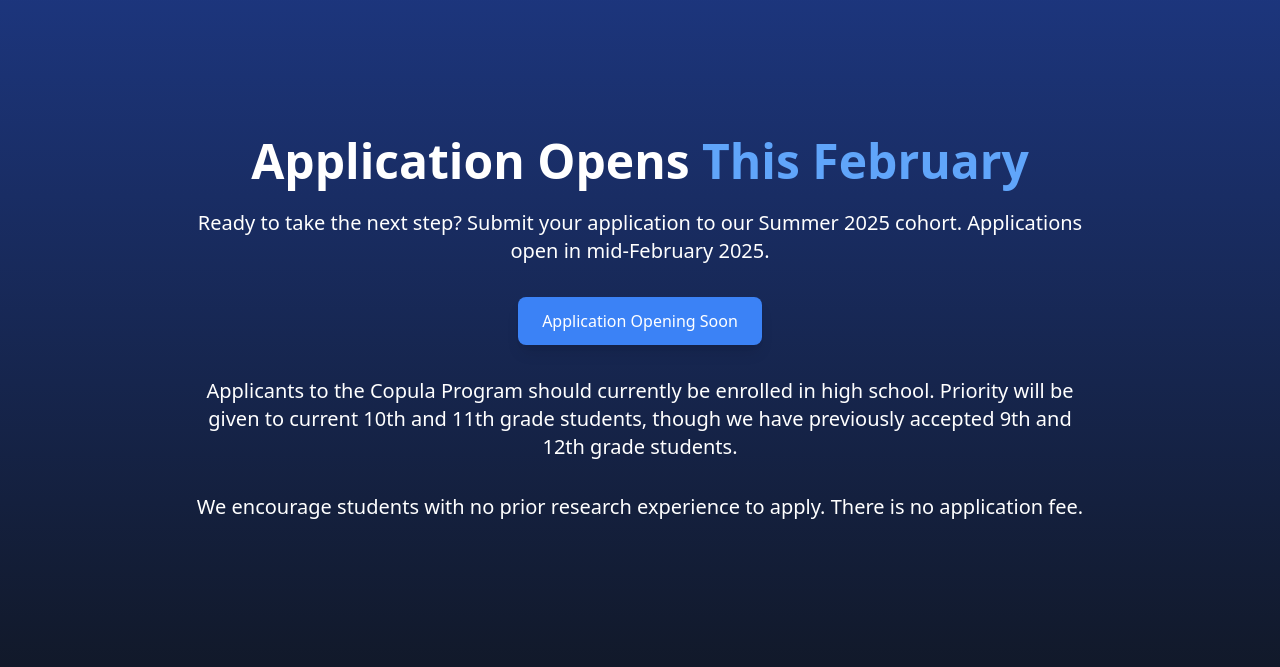
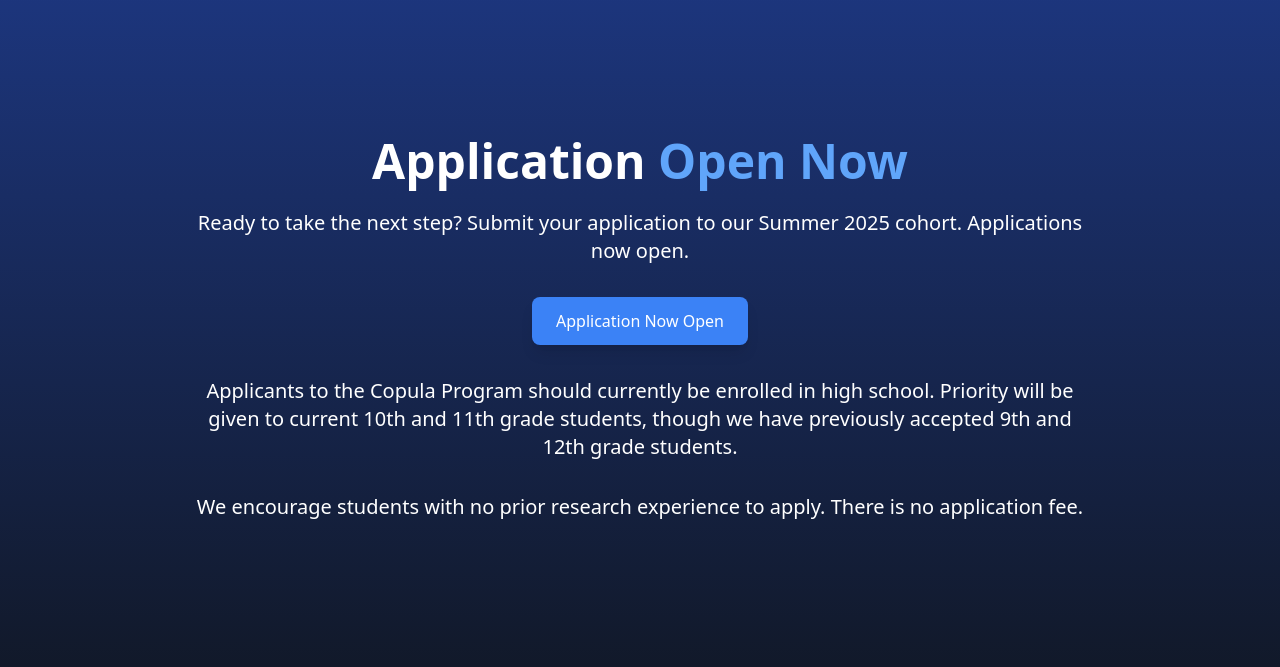
Before and after one commit to neilmhta/CopulaProgram, a plain HTML site: page index.html in a window 1280 px wide. Shown: the part 2800-3467 px from the top of the page. Drawn offline with Linux system fonts and the light colour scheme.

Commit message:
Update index.html
application up

```diff
--- a/index.html
+++ b/index.html
@@ -171,12 +171,12 @@
   <!-- Apply Section -->
   <section id="apply" class="pt-20 h-screen flex flex-col justify-center items-center bg-gradient-to-t from-gray-900 to-blue-900 text-white px-6 fade-in">
     <div class="max-w-4xl text-center">
-      <h2 class="text-4xl md:text-5xl font-bold mb-6">Application Opens <span class="text-blue-400">This February</span> </h2>
+      <h2 class="text-4xl md:text-5xl font-bold mb-6">Application <span class="text-blue-400">Open Now</span> </h2>
       <p class="text-lg md:text-xl leading-relaxed mb-8">
-        Ready to take the next step? Submit your application to our Summer 2025 cohort. Applications open in mid-February 2025.
+        Ready to take the next step? Submit your application to our Summer 2025 cohort. Applications now open.
       </p>
-      <a href="#apply" class="mb-8 inline-block bg-blue-500 text-white px-6 py-3 rounded-lg shadow-lg hover:bg-blue-600">
-        Application Opening Soon
+      <a href="https://tally.so/r/me0bQl" class="mb-8 inline-block bg-blue-500 text-white px-6 py-3 rounded-lg shadow-lg hover:bg-blue-600">
+        Application Now Open
       </a>
       <p class="text-lg md:text-xl leading-relaxed mb-8">
         Applicants to the Copula Program should currently be enrolled in high school. Priority will be given to current 10th and 11th grade students, though we have previously accepted 9th and 12th grade students.
```
